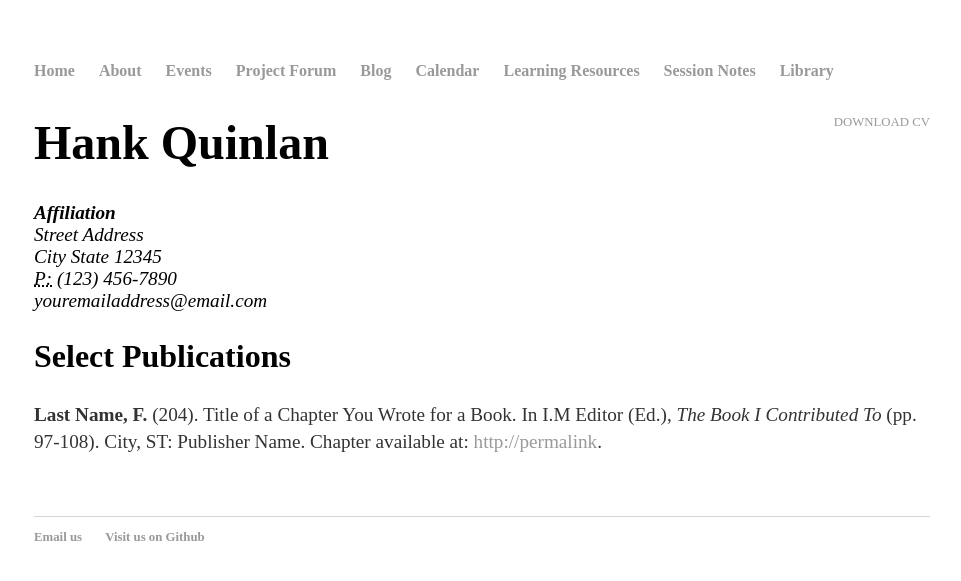
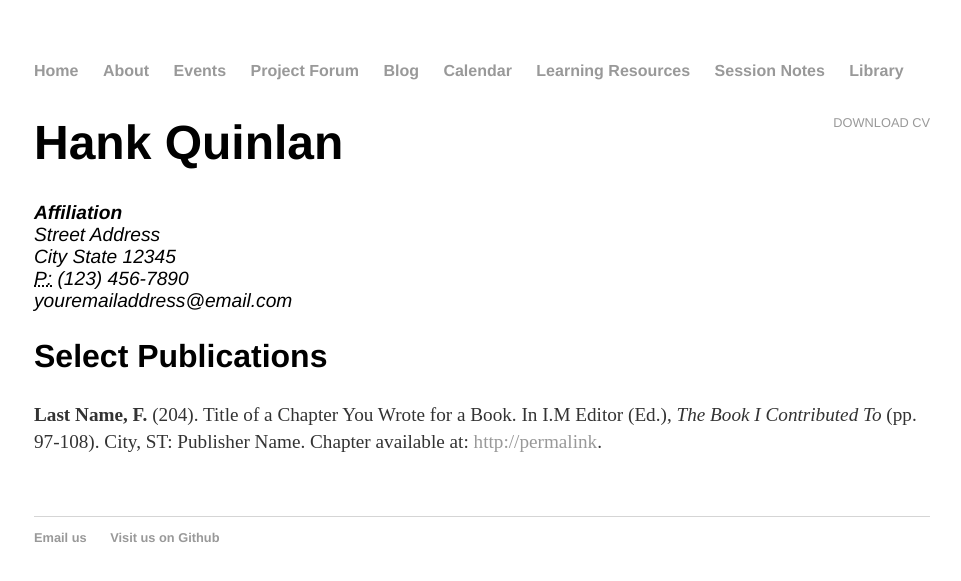
Before and after one commit to VandyApps/adamMgross.github.io, a Jekyll site: the page built from cv/index.html, in a window 1280 px wide. Shown: the top 581 px of the page, without its empty margins (158-1119 px from the left). Built offline with Jekyll 4.4.1, drawn with Linux system fonts in a browser that asks for light colours.

Commit message:
Automated commit message.

```diff
--- a/css/main.css
+++ b/css/main.css
@@ -5,13 +5,13 @@
 
 p, ul { font-size: 1.5em; line-height: 1.4em; color: #333; }
 
-h1, h2, h3, h4 { font-family: 'Times New  Roman', 'Arial', 'Inconsolata'; }
+h1, h2, h3, h4 { font-family: 'Helvetica', 'Arial', 'Sans-Serif'; }
 h1 { font-size: 3em;  }
 h2 { font-size: 2.7em; }
 h3 { font-size: 2.3em; }
 h4 { font-size: 1.9em; }
 
-nav ul, footer ul { font-size: 1em; font-family: 'Times New  Roman', 'Arial', 'Inconsolata'; padding: 0px; list-style: none; font-weight: bold; }
+nav ul, footer ul { font-size: 1em; font-family: 'Helvetica', 'Arial', 'Sans-Serif'; padding: 0px; list-style: none; font-weight: bold; }
 nav ul li, footer ul li { display: inline; margin-right: 20px; }
 
 footer { border-top: 1px solid #d5d5d5; font-size: .8em; }
@@ -24,6 +24,6 @@
 .cv { margin: 0px 0px 60px; }
 .cv h1 { font-size: 3em; }
 .cv h2 { font-size: 2em; }
-.cv address, .cv .download { font-family: 'Times New  Roman', 'Arial', 'Inconsolata'; }
+.cv address, .cv .download { font-family: 'Helvetica', 'Arial', 'Sans-Serif'; }
 .cv address, .cv p { font-size: 1.2em; }
 .cv .download { float: right; font-size: .8em; text-transform: uppercase; }
```
